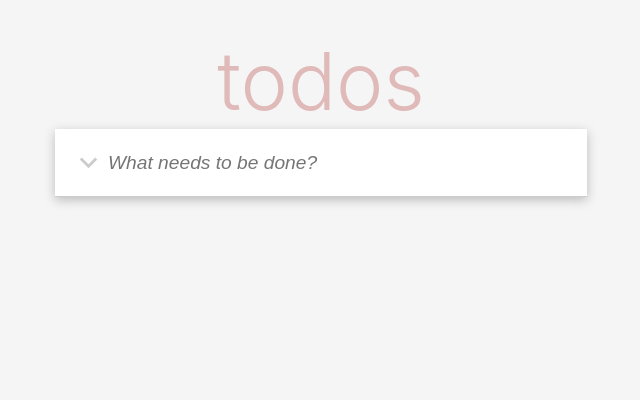
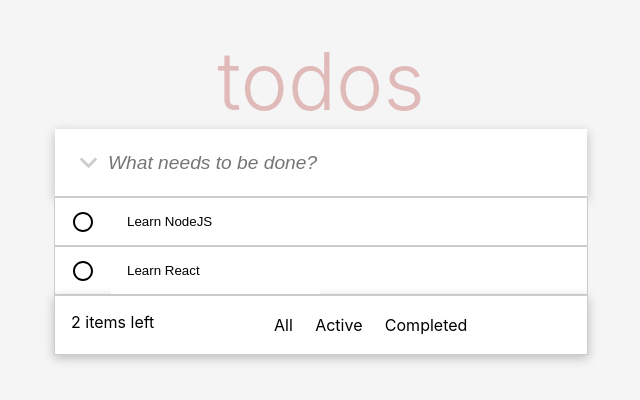
Before and after one commit to PhuongAn2605/todo-app, a React (Create React App) app: page / in a window 1280 px wide. Shown: the top 400 px of the page, without its empty margins (351-991 px from the left). Built offline with nearby package versions, Linux system fonts and the light colour scheme.

Commit message:
add lifecycle

```diff
--- a/package.json
+++ b/package.json
@@ -13,6 +13,7 @@
     "node-sass": "^6.0.1",
     "react": "^17.0.2",
     "react-dom": "^17.0.2",
+    "react-edit-text": "^4.2.0",
     "react-scripts": "4.0.3",
     "web-vitals": "^1.1.2"
   },
--- a/src/App.js
+++ b/src/App.js
@@ -4,54 +4,42 @@ import InputField from "./components/input/Input";
 import TodoItem from "./components/todo-item/TodoItem";
 
 class App extends React.Component {
-  constructor() {
-    super();
+  constructor(props) {
+    super(props);
     this.state = {
       todoItems: [
-        // { title: "Learn NodeJS", isCompleted: false },
-        // { title: "Learn React", isCompleted: false },
+        { title: "Learn NodeJS", isCompleted: false },
+        { title: "Learn React", isCompleted: false },
       ],
       newItem: "",
-      unCompletedItems: 0,
+      unCompletedItems: 2,
     };
     // this.onItemClicked = this.onItemClicked.bind(this);
   }
+
+  componentDidMount() {}
 
   onItemClicked(item) {
     const isCompleted = item.isCompleted;
     // console.log(isCompleted)
     const { todoItems } = this.state;
     const index = todoItems.indexOf(item);
-    // console.log(index);
-    // let count = 0;
-    // if(todoItems.length !== 0){
-    //   for(let item of todoItems){
-    //     console.log(item)
-    //     if(!item.isCompleted){
-    //       count ++;
-    //     }
-    //   }
-    // }
-    console.log(!item.isCompleted);
-    this.setState(prevState => ({
+    this.setState({
       todoItems: [
-        ...prevState.todoItems.slice(0, index),
+        ...todoItems.slice(0, index),
         {
-          title: item.title,
+          ...item,
           isCompleted: !isCompleted,
         },
-        ...prevState.todoItems.slice(index + 1),
+        ...todoItems.slice(index + 1),
       ],
-      unCompletedItems: todoItems.filter(item => item.isCompleted === false).length - 1
-    }));
-    console.log(todoItems.filter(item => item.isCompleted === false));
-
+      unCompletedItems: isCompleted
+        ? this.state.unCompletedItems + 1
+        : this.state.unCompletedItems - 1,
+    });
   }
 
   handleAddItem(title) {
-    // const {todoItems} = this.state;
-
-
     if (title.length > 0) {
       this.setState((prevState, props) => ({
         todoItems: [
@@ -61,7 +49,7 @@ class App extends React.Component {
             isCompleted: false,
           },
         ],
-        unCompletedItems: this.state.unCompletedItems + 1
+        unCompletedItems: this.state.unCompletedItems + 1,
       }));
     }
   }
@@ -78,9 +66,24 @@ class App extends React.Component {
       });
       this.setState((prevState) => ({
         todoItems: todoItems_temp,
-        unCompletedItems: 0
+        unCompletedItems: 0,
       }));
     }
+  }
+
+  handleEditTitle(item, title) {
+    const { todoItems } = this.state;
+    const index = todoItems.indexOf(item);
+    this.setState({
+      todoItems: [
+        ...todoItems.slice(0, index),
+        {
+          ...item,
+          title
+        },
+        ...todoItems.slice(index + 1),
+      ],
+    });
   }
 
   render() {
@@ -101,6 +104,7 @@ class App extends React.Component {
               key={index}
               item={item}
               toggleCompleted={() => this.onItemClicked(item)}
+              editTitle={(item, title) => this.handleEditTitle(item, title)}
             />
           ))}
         {todoItems.length > 0 && (
--- a/src/components/input/Input.jsx
+++ b/src/components/input/Input.jsx
@@ -1,5 +1,6 @@
 import React from "react";
 import KeyboardArrowDownOutlinedIcon from "@mui/icons-material/KeyboardArrowDownOutlined";
+
 import "./Input.scss";
 
 class InputField extends React.Component {
--- a/src/components/todo-item/TodoItem.jsx
+++ b/src/components/todo-item/TodoItem.jsx
@@ -1,21 +1,48 @@
 import React from "react";
-import CircleOutlinedIcon from '@mui/icons-material/CircleOutlined';
-import CheckCircleOutlineOutlinedIcon from '@mui/icons-material/CheckCircleOutlineOutlined';
+import CircleOutlinedIcon from "@mui/icons-material/CircleOutlined";
+import CheckCircleOutlineOutlinedIcon from "@mui/icons-material/CheckCircleOutlineOutlined";
+import { EditText } from "react-edit-text";
 
-import './TodoItem.scss';
+import "./TodoItem.scss";
 
-class TodoItem extends React.Component{
-    render(){
-        const { item, toggleCompleted } = this.props;
-        // console.log(item)
+class TodoItem extends React.Component {
+  constructor(){
+    super();
+    this.state = {
+      title: ''
+    }
+  }
+  componentDidMount(){
+    const { item } = this.props;
+    this.setState({ title: item.title })
+  }
+  render() {
+    const { item, toggleCompleted, editTitle } = this.props;
 
-        return(
-            <div className="todo-item">
-                {item.isCompleted ? <CheckCircleOutlineOutlinedIcon onClick={toggleCompleted} /> : <CircleOutlinedIcon onClick={toggleCompleted} />}
-                <p className={item.isCompleted ? "todo-item__title--completed" : "todo-item__title--uncompleted"}>{item.title}</p>
-            </div>
-        )
-    }
-};
+    // console.log(item)
+
+    return (
+      <div className="todo-item">
+        {item.isCompleted ? (
+          <CheckCircleOutlineOutlinedIcon onClick={toggleCompleted} />
+        ) : (
+          <CircleOutlinedIcon onClick={toggleCompleted} />
+        )}
+        <input
+          className={
+            item.isCompleted
+              ? "todo-item__title--completed"
+              : "todo-item__title--uncompleted"
+          }
+          value={this.state.title}
+          onChange={(event) => {
+            this.setState({title: event.currentTarget.value});
+            editTitle(item, this.state.title)
+          }}
+        />
+      </div>
+    );
+  }
+}
 
 export default TodoItem;
--- a/src/components/todo-item/TodoItem.scss
+++ b/src/components/todo-item/TodoItem.scss
@@ -8,6 +8,15 @@
     flex-direction: row;
     justify-content: flex-start;
     align-items: center;
+
+    input{
+        border: none;
+        padding: 1rem;
+    }
+    input:focus{
+        outline: none !important;
+        font-size: normal;
+    }
 
     &__title{
         &--completed{
```
Also changed, not shown: 1 other file (tests, documents, lock files or other folders).
